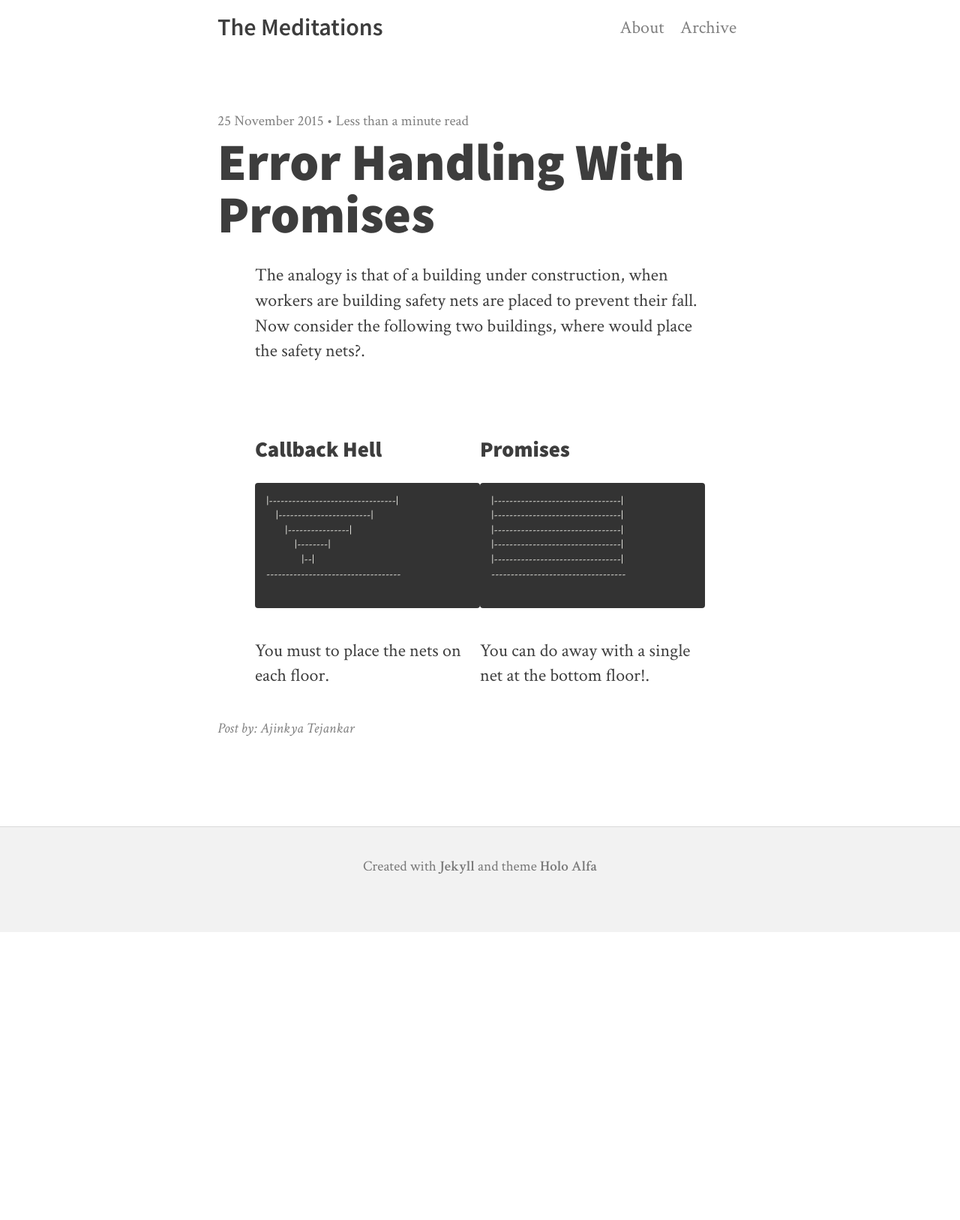
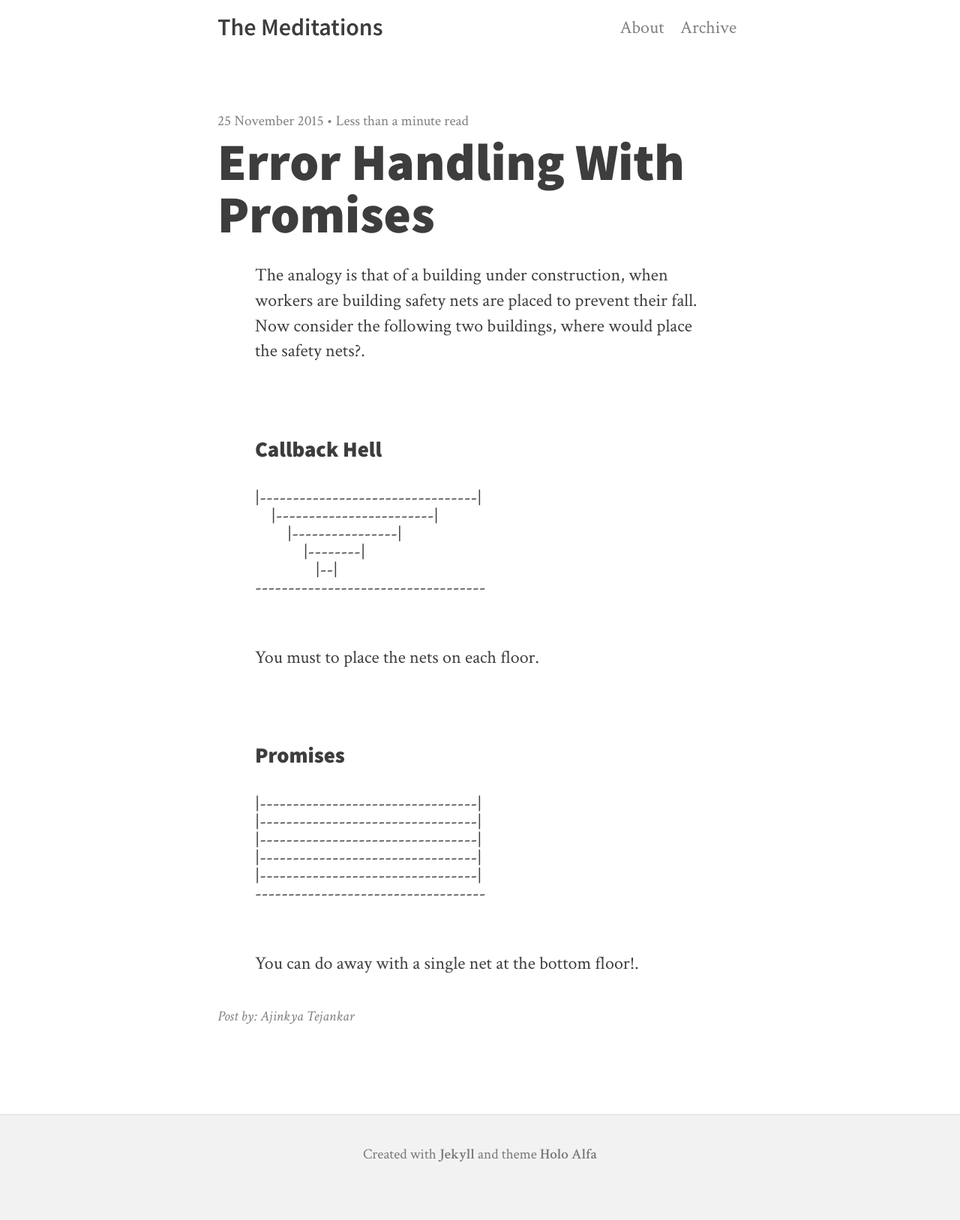
Before and after one commit to ajtejankar/chigur.github.io, a Jekyll site: the page built from _posts/2015-11-25-errors-handling-in-promises.html, in a window 1280 px wide. Shown: the whole page at 75% size. Built offline with Jekyll 4.4.1, drawn with Linux system fonts in a browser that asks for light colours; nearby versions of some CDN libraries; comment, search, counter and statistics services are not loaded; before the commit the page ends 1243 px from its top, so only the background shows below that.

Commit message:
bug(post/promise): Fix styling

```diff
--- a/_posts/2015-11-25-errors-handling-in-promises.html
+++ b/_posts/2015-11-25-errors-handling-in-promises.html
@@ -5,30 +5,30 @@ title: Error Handling With Promises
 	<div style="display: flex; width: 600px; margin: auto; flex-wrap: wrap;">
 		<p>The analogy is that of a building under construction, when workers are building safety nets
 		are placed to prevent their fall. Now consider the following two buildings, where would place the safety nets?.</p>
-		<section style="flex: 1;">
+		<div style="flex: 1;">
 			<h3>Callback Hell</h3>
 
-			<pre>
+			<div style="white-space: pre; margin: 1em 0px 1em">
 |---------------------------------|
     |------------------------|
         |----------------|
             |--------|
                |--|
 -----------------------------------
-			</pre>
+			</div style="white-space: pre; margin: 1em 0px 1em">
 			<p>You must to place the nets on each floor.</p>
-		</section>
+		</div>
 
-		<section style="flex: 1;">
+		<div style="flex: 1;">
 			<h3>Promises</h3>
-			<pre>
+			<div style="white-space: pre; margin: 1em 0px 1em">
 |---------------------------------|
 |---------------------------------|
 |---------------------------------|
 |---------------------------------|
 |---------------------------------|
 -----------------------------------
-			</pre>
+			</div style="white-space: pre; margin: 1em 0px 1em">
 			<p>You can do away with a single net at the bottom floor!.</p>
-		</section>
+		</div>
 	</div>
```
